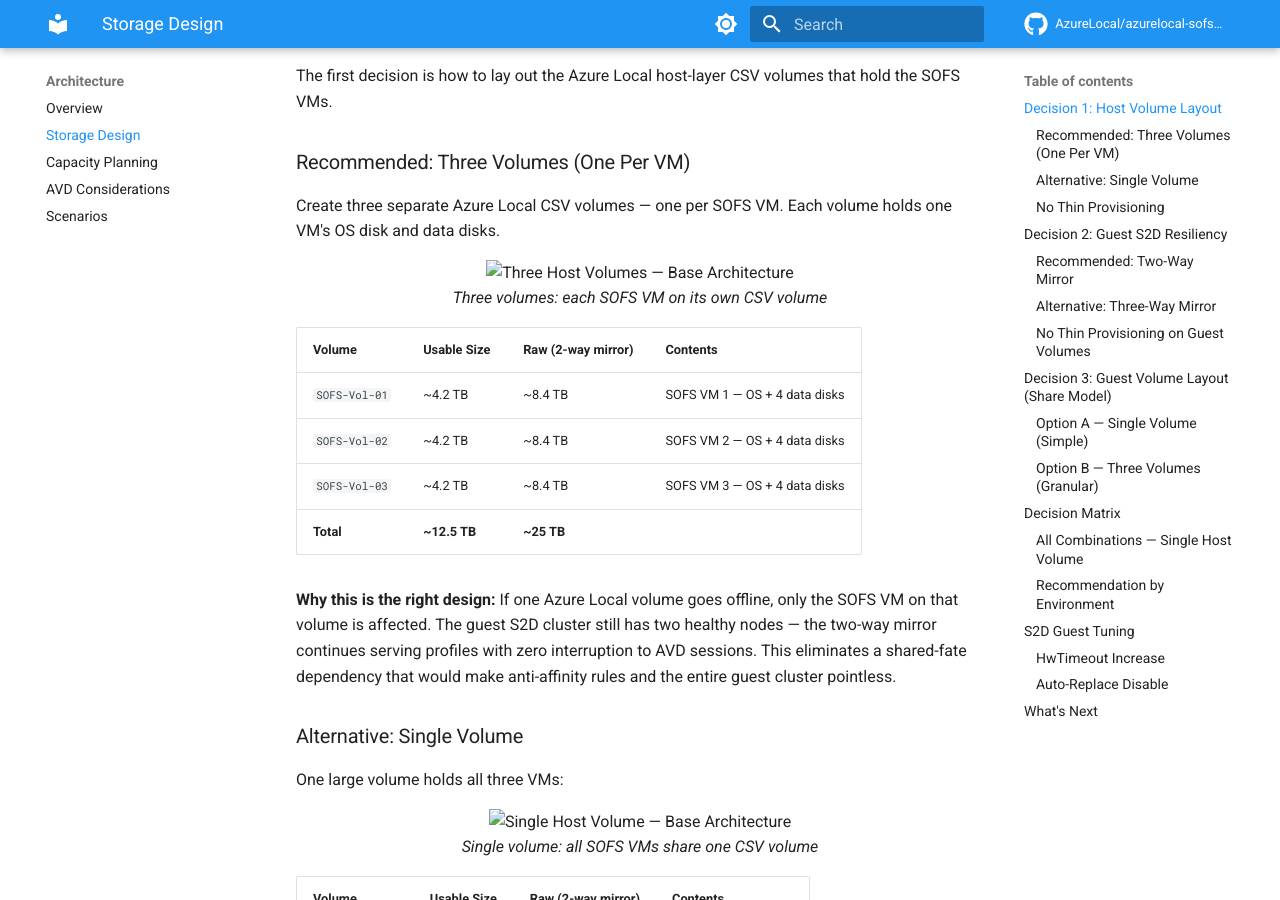
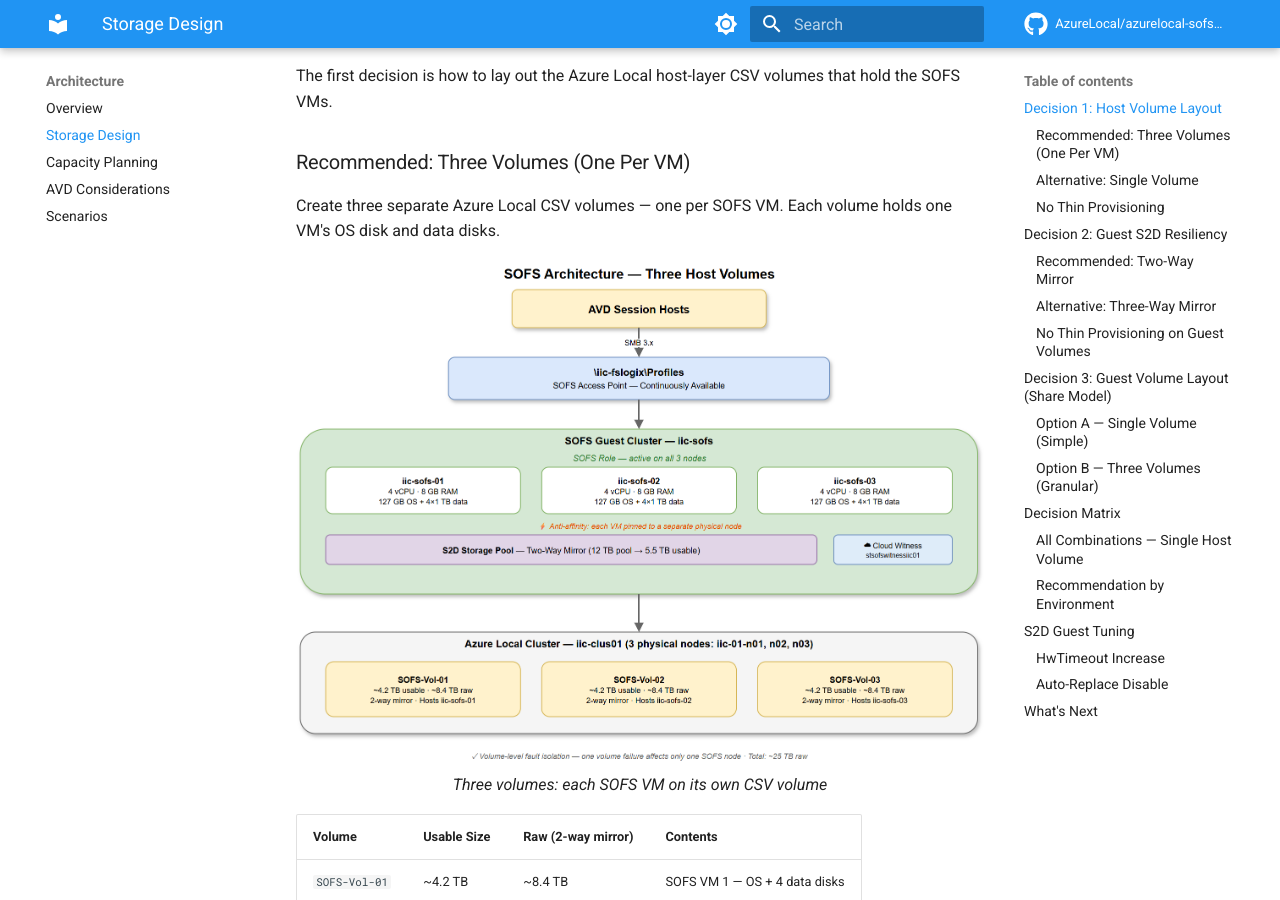
Before and after one commit to AzureLocal/azurelocal-sofs-fslogix, an MkDocs documentation site: the page built from docs/architecture/storage-design.md, in a window 1280 px wide and 900 px high, scrolled down 358 px. Built offline with MkDocs 1.6.1 and Material for MkDocs 9.7.7, drawn with Linux system fonts in a browser that asks for light colours; comment, search, counter and statistics services are not loaded.

Commit message:
fix: correct broken image paths for directory-based URLs
MkDocs use_directory_urls (default: true) serves pages from
subdirectories (e.g., reference/sofs-deployment-guide/index.html).
HTML <img src> tags are not processed by MkDocs, so relative paths
need to account for the extra directory level.

Changed ../assets/images/ to ../../assets/images/ in all <img> tags
across architecture/overview.md, architecture/storage-design.md,
architecture/scenarios.md, and reference/sofs-deployment-guide.md.

```diff
--- a/docs/architecture/storage-design.md
+++ b/docs/architecture/storage-design.md
@@ -13,7 +13,7 @@ The first decision is how to lay out the Azure Local host-layer CSV volumes that
 Create three separate Azure Local CSV volumes — one per SOFS VM. Each volume holds one VM's OS disk and data disks.
 
 <div align="center">
-  <img src="../assets/images/sofs-arch-3vol-base.png" alt="Three Host Volumes — Base Architecture" />
+  <img src="../../assets/images/sofs-arch-3vol-base.png" alt="Three Host Volumes — Base Architecture" />
   <br /><em>Three volumes: each SOFS VM on its own CSV volume</em>
 </div>
 
@@ -31,7 +31,7 @@ Create three separate Azure Local CSV volumes — one per SOFS VM. Each volume h
 One large volume holds all three VMs:
 
 <div align="center">
-  <img src="../assets/images/sofs-arch-1vol-base.png" alt="Single Host Volume — Base Architecture" />
+  <img src="../../assets/images/sofs-arch-1vol-base.png" alt="Single Host Volume — Base Architecture" />
   <br /><em>Single volume: all SOFS VMs share one CSV volume</em>
 </div>
 
@@ -106,7 +106,7 @@ One guest S2D volume holds all FSLogix data:
 | `FSLogixData` | 5,632 GB (5.5 TB) | `Profiles` | Profile containers, ODFC containers, AppData |
 
 <div align="center">
-  <img src="../assets/images/sofs-arch-3vol-option-a.png" alt="Three Host Volumes + Option A" />
+  <img src="../../assets/images/sofs-arch-3vol-option-a.png" alt="Three Host Volumes + Option A" />
   <br /><em>Three host volumes with Option A: single FSLogix share</em>
 </div>
 
@@ -129,7 +129,7 @@ Separate guest S2D volumes for each FSLogix workload:
 | **Total** | **5,632 GB (5.5 TB)** | | |
 
 <div align="center">
-  <img src="../assets/images/sofs-arch-3vol-option-b.png" alt="Three Host Volumes + Option B" />
+  <img src="../../assets/images/sofs-arch-3vol-option-b.png" alt="Three Host Volumes + Option B" />
   <br /><em>Three host volumes with Option B: three FSLogix shares</em>
 </div>
 
@@ -155,14 +155,14 @@ The three decisions combine into a specific architecture. Here are the most comm
 ### All Combinations — Single Host Volume
 
 <div align="center">
-  <img src="../assets/images/sofs-arch-1vol-option-a.png" alt="Single Host Volume + Option A" />
+  <img src="../../assets/images/sofs-arch-1vol-option-a.png" alt="Single Host Volume + Option A" />
   <br /><em>Single host volume + Option A: simplest deployment</em>
 </div>
 
 <br />
 
 <div align="center">
-  <img src="../assets/images/sofs-arch-1vol-option-b.png" alt="Single Host Volume + Option B" />
+  <img src="../../assets/images/sofs-arch-1vol-option-b.png" alt="Single Host Volume + Option B" />
   <br /><em>Single host volume + Option B: share isolation without volume isolation</em>
 </div>
 
```
Also changed, not shown: docs/architecture/overview.md (+2 -2 lines), docs/architecture/scenarios.md (+3 -3 lines), docs/reference/sofs-deployment-guide.md (+1 -1 lines).
